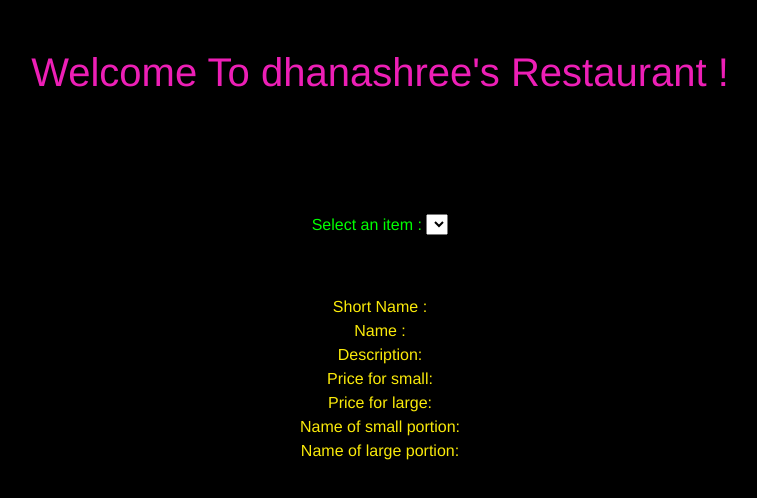
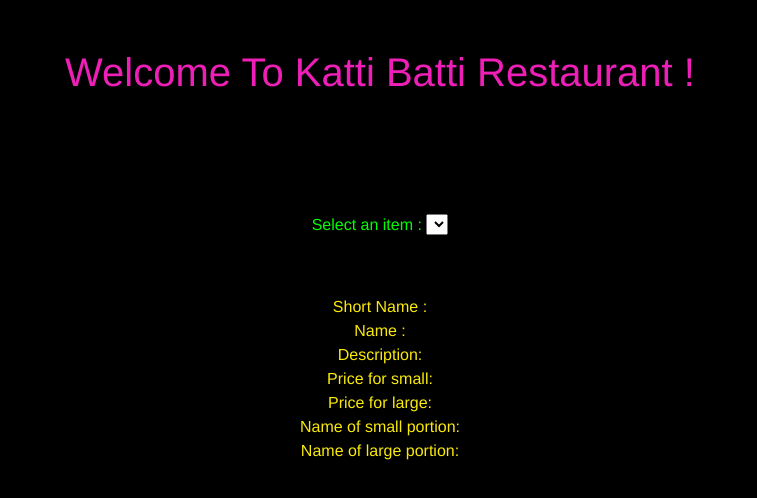
Before and after one commit to Pragatiaboti/assignment3, a plain HTML site: page index.htm in a window 1280 px wide. Shown: the whole page, without its empty margins (260-1017 px from the left). Drawn offline with Linux system fonts and the light colour scheme; no server answers.

Commit message:
Update index.htm

```diff
--- a/index.htm
+++ b/index.htm
@@ -3,7 +3,7 @@
 <head>
     <meta charset="UTF-8">
     <meta name="viewport" content="width=device-width, initial-scale=1, shrink-to-fit=no">
-    <title>Hotel Dhanashree</title>
+    <title>Katti Batti Cafe</title>
     <link rel="stylesheet" type="text/css" href="css/bootstrap.min.css">
     <link rel="stylesheet" type="text/css" href="css/style.css">
     <script src="js/jquery-3.5.1.min.js"></script>
@@ -12,7 +12,7 @@
 <body>
     <script src="script.js"></script>
        <main role="main" class="container">
-      <h1 class="mt-5">Welcome To dhanashree's Restaurant !</h1>
+      <h1 class="mt-5">Welcome To Katti Batti Restaurant !</h1>
       <hr>
   <div class="container-fluid">
     <label for="menu">Select an item :</label>
```
